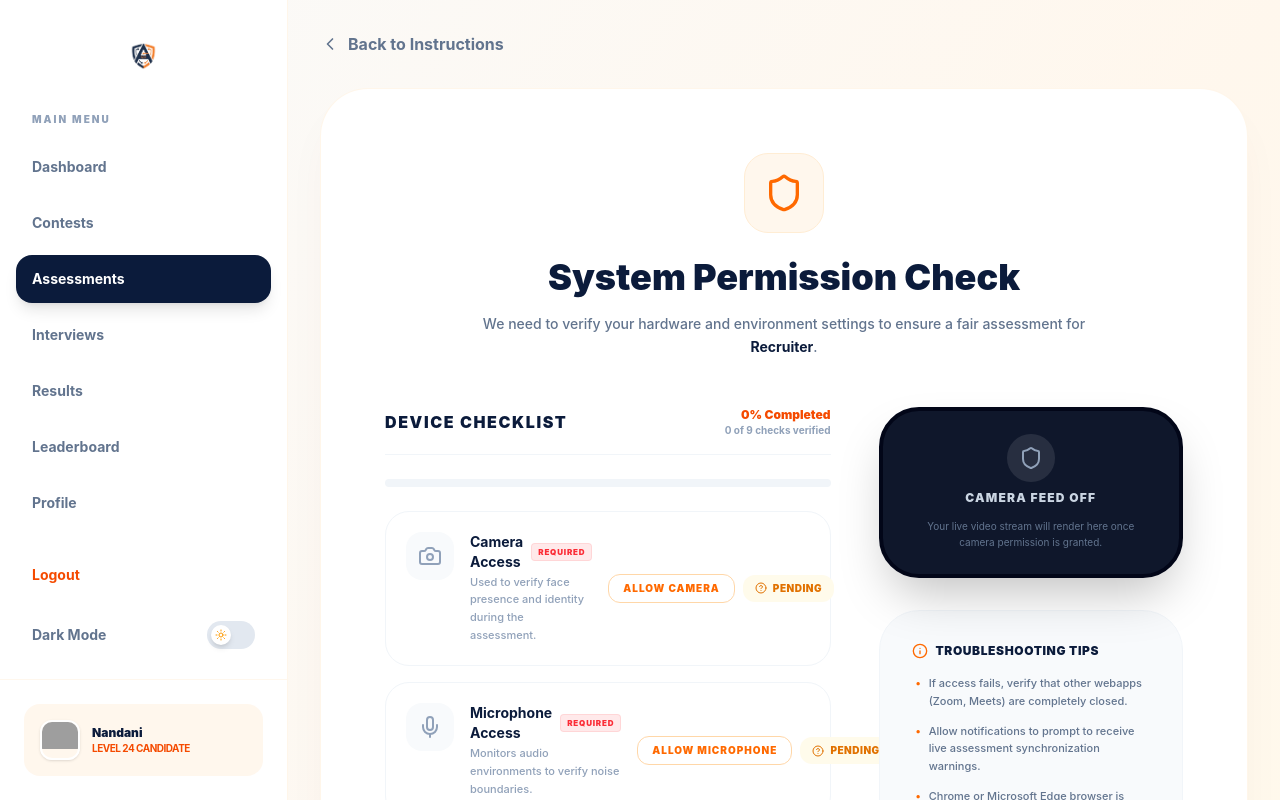
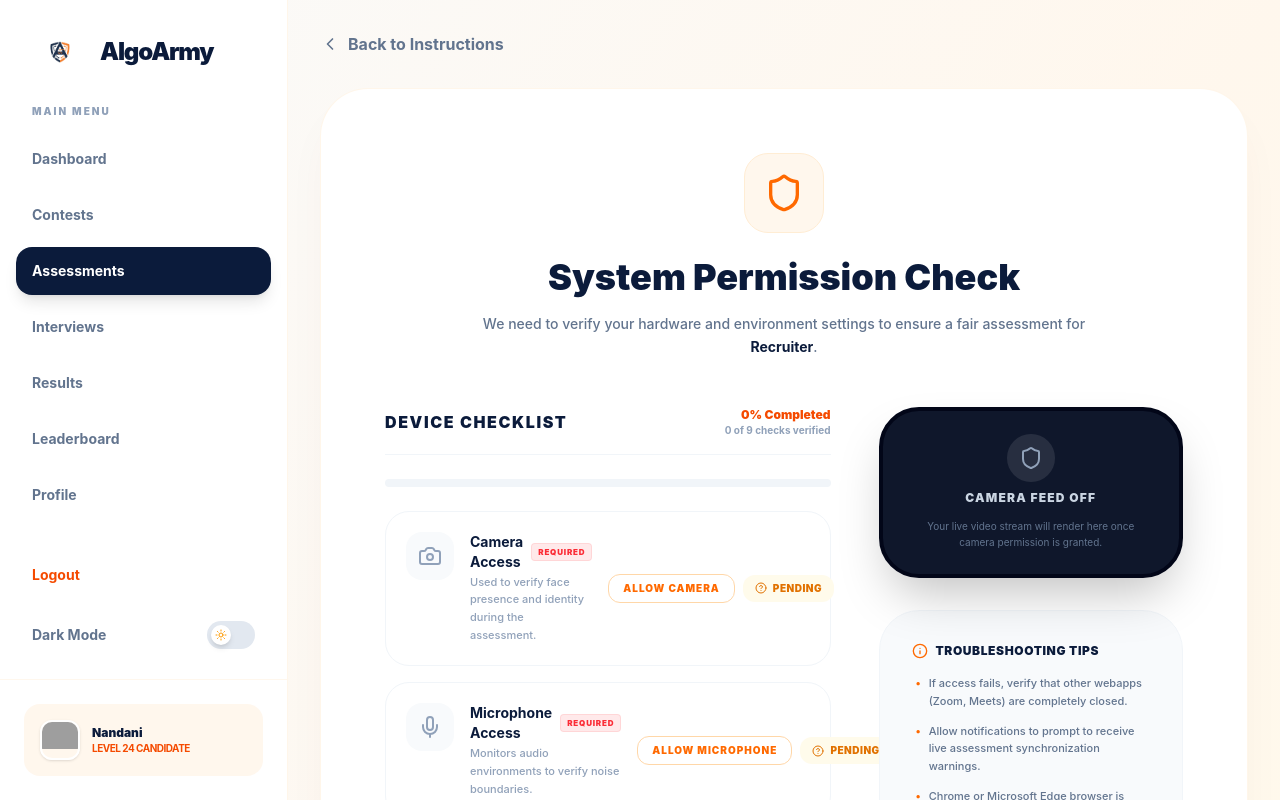
Before and after one commit to nandani3106/AlgoArmy, a React (Vite) app: page /oa/1/permissions in a window 1280 px wide. Shown: the top 800 px of the page. Built offline with nearby package versions, Linux system fonts and the light colour scheme; no server answers; grey boxes are pictures that could not be loaded.

Commit message:
logo fixed

```diff
--- a/src/components/Sidebar.jsx
+++ b/src/components/Sidebar.jsx
@@ -20,8 +20,9 @@ const Sidebar = () => {
   return (
     <aside className="fixed left-0 top-0 h-screen w-72 bg-white border-r border-orange-100/50 flex flex-col z-40">
       {/* Logo Section */}
-      <div className="p-8 flex items-center justify-center">
-        <BrandLogo size="md" showText={true} />
+      <div className="p-8 flex items-center gap-3">
+        <BrandLogo size="sm" showText={false} clickable={true} />
+        <span className="text-2xl font-black text-[#0B1B3B] tracking-tighter">AlgoArmy</span>
       </div>
 
       {/* Navigation Links */}
--- a/src/layouts/AdminLayout.jsx
+++ b/src/layouts/AdminLayout.jsx
@@ -87,8 +87,11 @@ export default function AdminLayout() {
           : 'bg-white border-[#ECE7DF]'
       }`}>
         {/* Logo */}
-        <div className="flex items-center justify-center mb-10">
-          <BrandLogo size="md" showText={true} />
+        <div className="flex items-center gap-3 mb-10">
+          <BrandLogo size="sm" showText={false} clickable={true} />
+          <h1 className={`text-3xl font-bold ${isDark ? 'text-white' : 'text-[#0D1B4C]'}`}>
+            AlgoArmy
+          </h1>
         </div>
 
         {/* Nav */}
```
